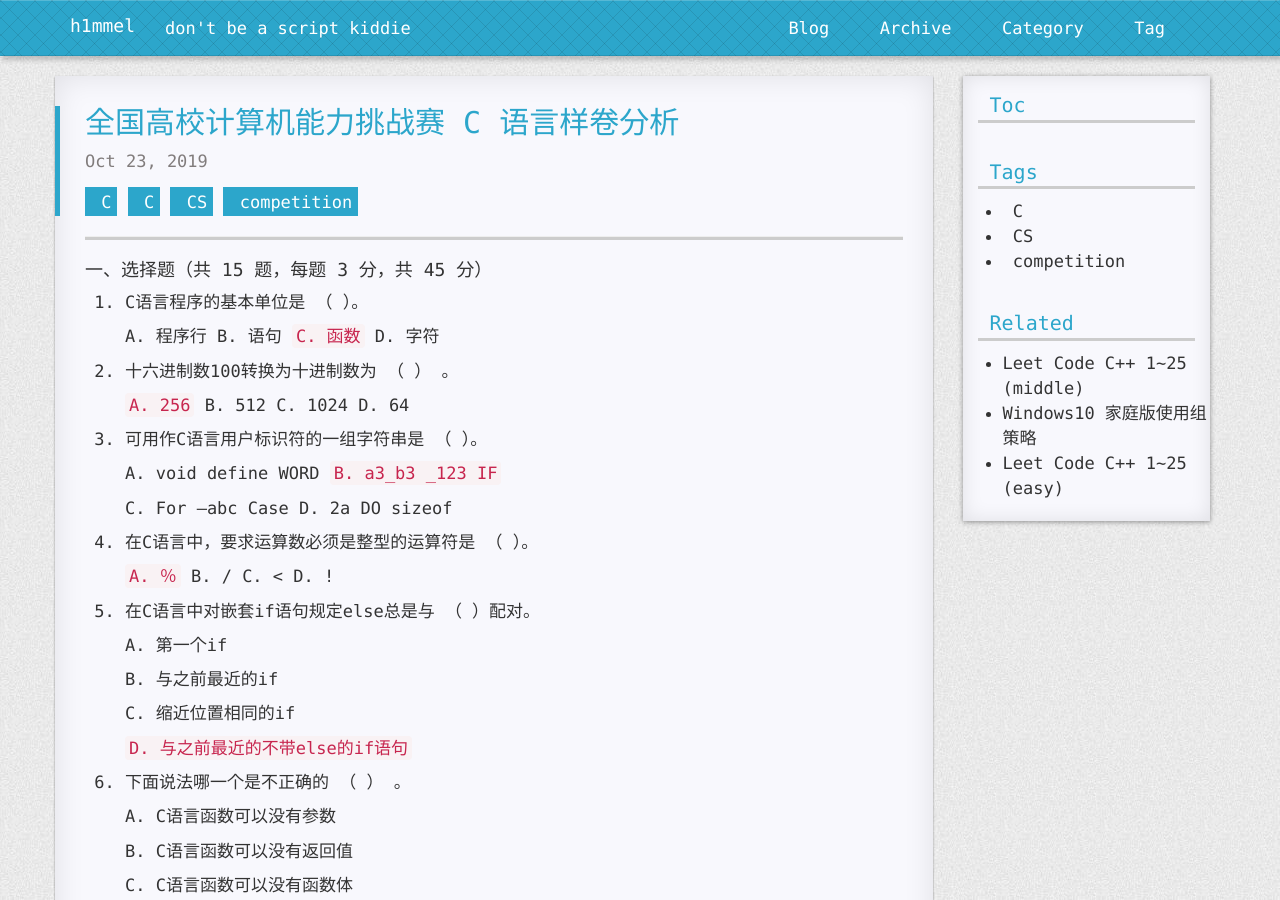
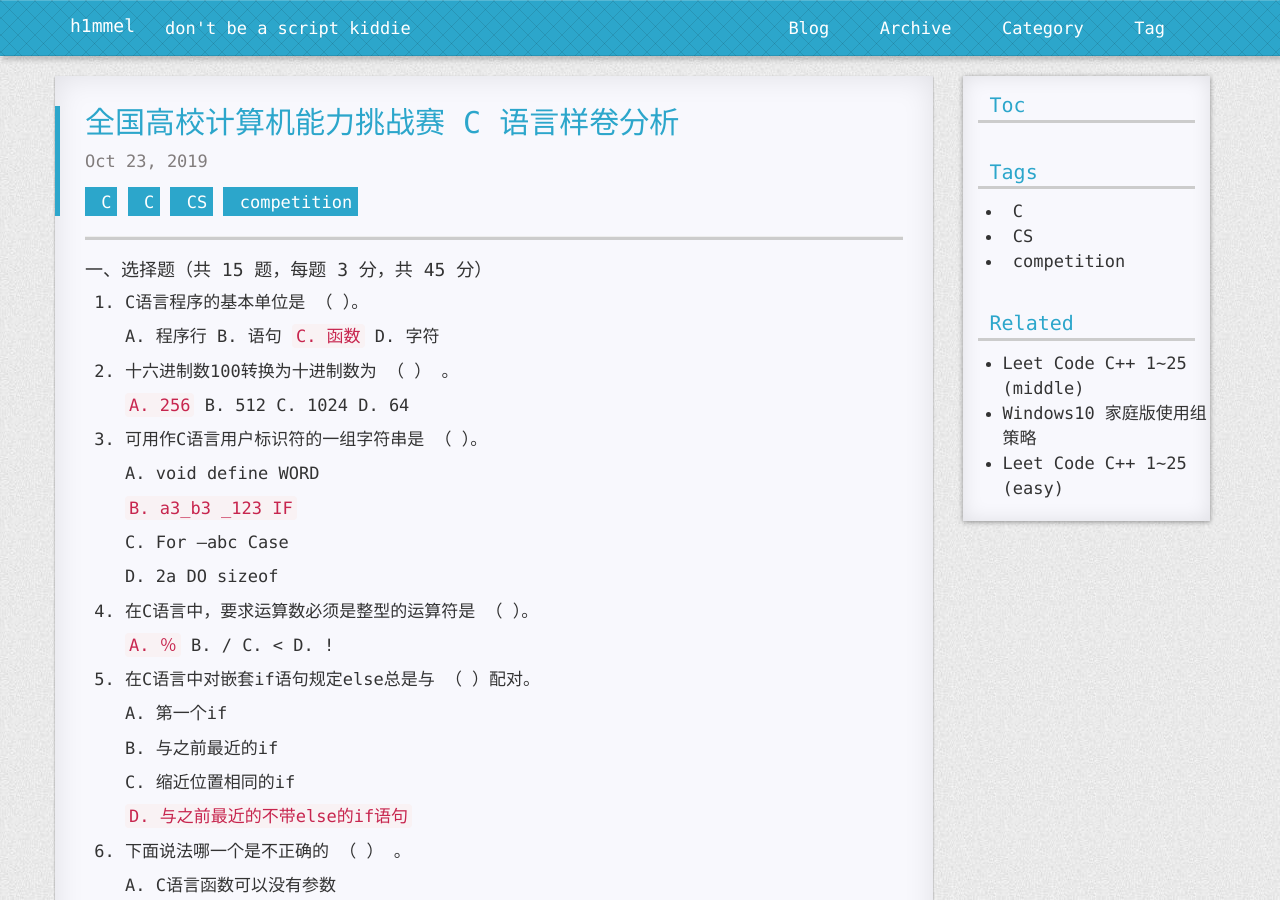
Before and after one commit to h1mmel/h1mmel.github.io, a Jekyll site: the page built from _posts/2019-10-23-2019-全国高校计算机能力挑战赛 -C- 语言样卷分析.md, in a window 1280 px wide and 900 px high. Built offline with Jekyll 4.4.1, drawn with Linux system fonts in a browser that asks for light colours; nearby versions of some CDN libraries; comment, search, counter and statistics services are not loaded; a style sheet for code colours, icons or effects is not loaded.

```diff
--- a/_posts/2019-10-23-2019-全国高校计算机能力挑战赛 -C- 语言样卷分析.md
+++ b/_posts/2019-10-23-2019-全国高校计算机能力挑战赛 -C- 语言样卷分析.md
@@ -17,9 +17,13 @@ categories: C
 
 3. 可用作C语言用户标识符的一组字符串是 （    ）。
 
-   A. void define WORD          `B. a3_b3 _123 IF`
+   A. void define WORD
 
-   C. For –abc Case                  D. 2a DO sizeof
+   `B. a3_b3 _123 IF`
+
+   C. For –abc Case
+
+   D. 2a DO sizeof
 
 4. 在C语言中，要求运算数必须是整型的运算符是 （    ）。
 
```
